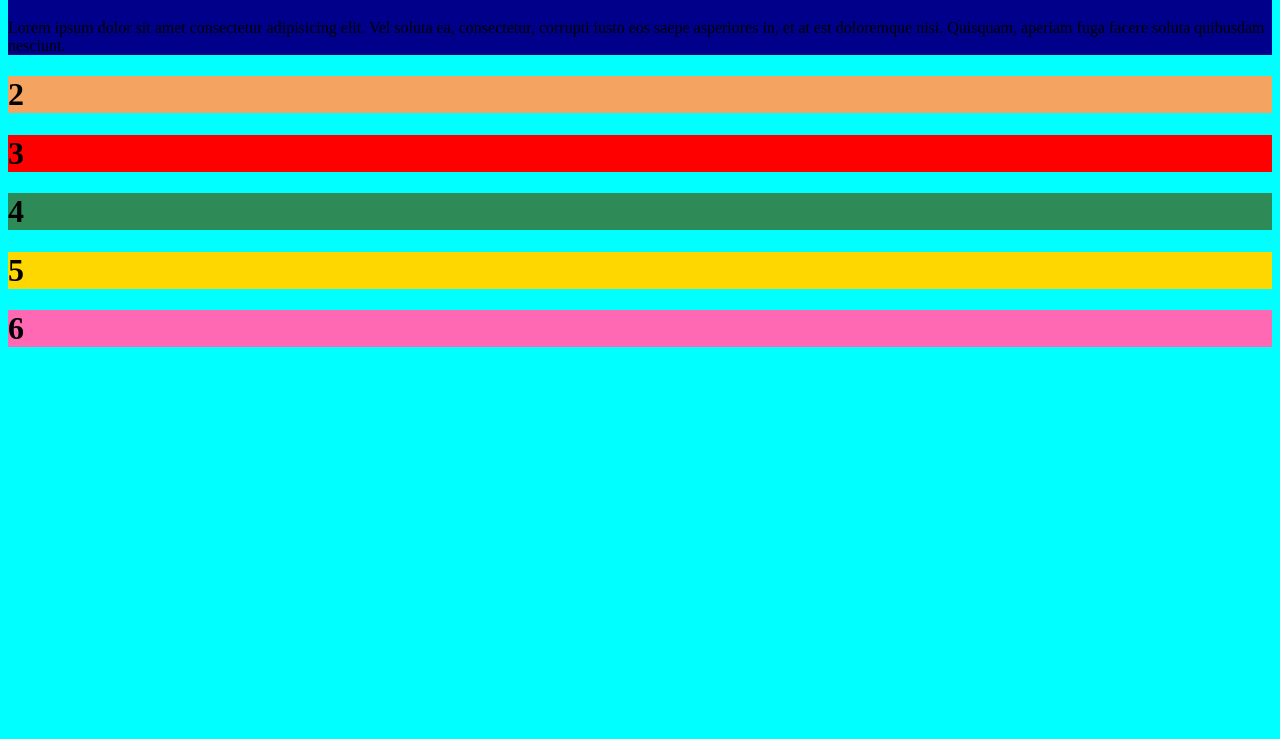
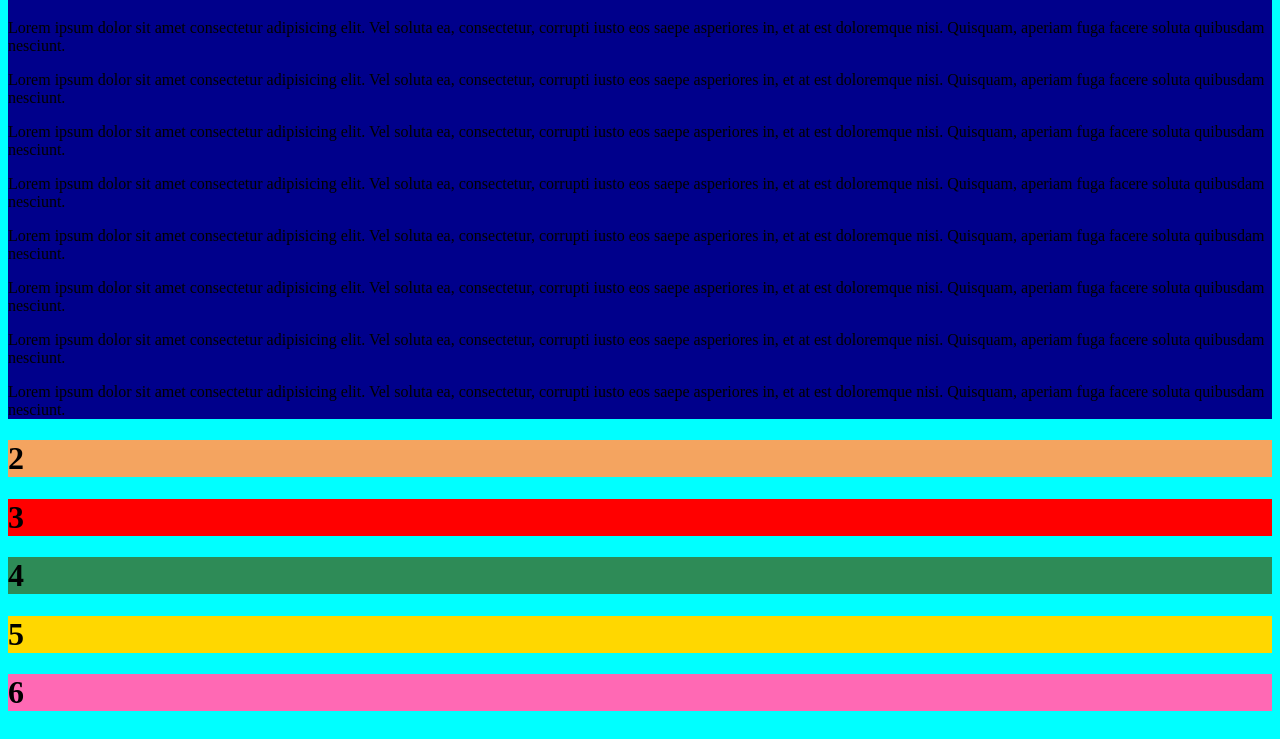
Before and after one commit to JeaNMaXWl/PruebaDePaginaWeb, a plain HTML site: page index.html in a window 1280 px wide. Shown: the part 61-800 px from the top of the page. Drawn offline with Linux system fonts and the light colour scheme.

Commit message:
agregando muchos mas lorem

```diff
--- a/index.html
+++ b/index.html
@@ -15,6 +15,13 @@
 <body>
     <div id="D1">
         <h1>MODIFICANDO EL 1</h1>
+        <p>Lorem ipsum dolor sit amet consectetur adipisicing elit. Vel soluta ea, consectetur, corrupti iusto eos saepe asperiores in, et at est doloremque nisi. Quisquam, aperiam fuga facere soluta quibusdam nesciunt.</p>
+        <p>Lorem ipsum dolor sit amet consectetur adipisicing elit. Vel soluta ea, consectetur, corrupti iusto eos saepe asperiores in, et at est doloremque nisi. Quisquam, aperiam fuga facere soluta quibusdam nesciunt.</p>
+        <p>Lorem ipsum dolor sit amet consectetur adipisicing elit. Vel soluta ea, consectetur, corrupti iusto eos saepe asperiores in, et at est doloremque nisi. Quisquam, aperiam fuga facere soluta quibusdam nesciunt.</p>
+        <p>Lorem ipsum dolor sit amet consectetur adipisicing elit. Vel soluta ea, consectetur, corrupti iusto eos saepe asperiores in, et at est doloremque nisi. Quisquam, aperiam fuga facere soluta quibusdam nesciunt.</p>
+        <p>Lorem ipsum dolor sit amet consectetur adipisicing elit. Vel soluta ea, consectetur, corrupti iusto eos saepe asperiores in, et at est doloremque nisi. Quisquam, aperiam fuga facere soluta quibusdam nesciunt.</p>
+        <p>Lorem ipsum dolor sit amet consectetur adipisicing elit. Vel soluta ea, consectetur, corrupti iusto eos saepe asperiores in, et at est doloremque nisi. Quisquam, aperiam fuga facere soluta quibusdam nesciunt.</p>
+        <p>Lorem ipsum dolor sit amet consectetur adipisicing elit. Vel soluta ea, consectetur, corrupti iusto eos saepe asperiores in, et at est doloremque nisi. Quisquam, aperiam fuga facere soluta quibusdam nesciunt.</p>
         <p>Lorem ipsum dolor sit amet consectetur adipisicing elit. Vel soluta ea, consectetur, corrupti iusto eos saepe asperiores in, et at est doloremque nisi. Quisquam, aperiam fuga facere soluta quibusdam nesciunt.</p>
     </div>
     <div id="D2">
```
